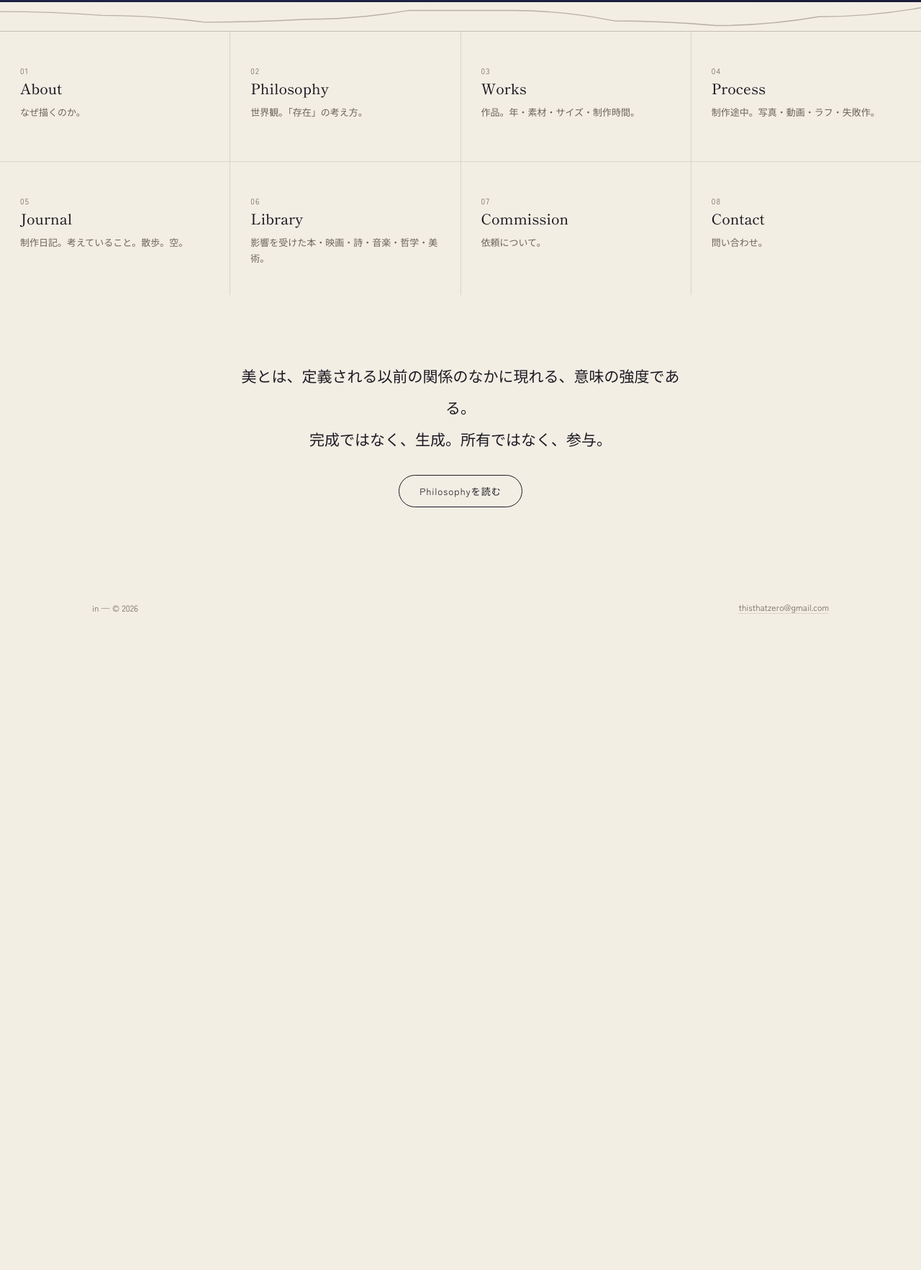
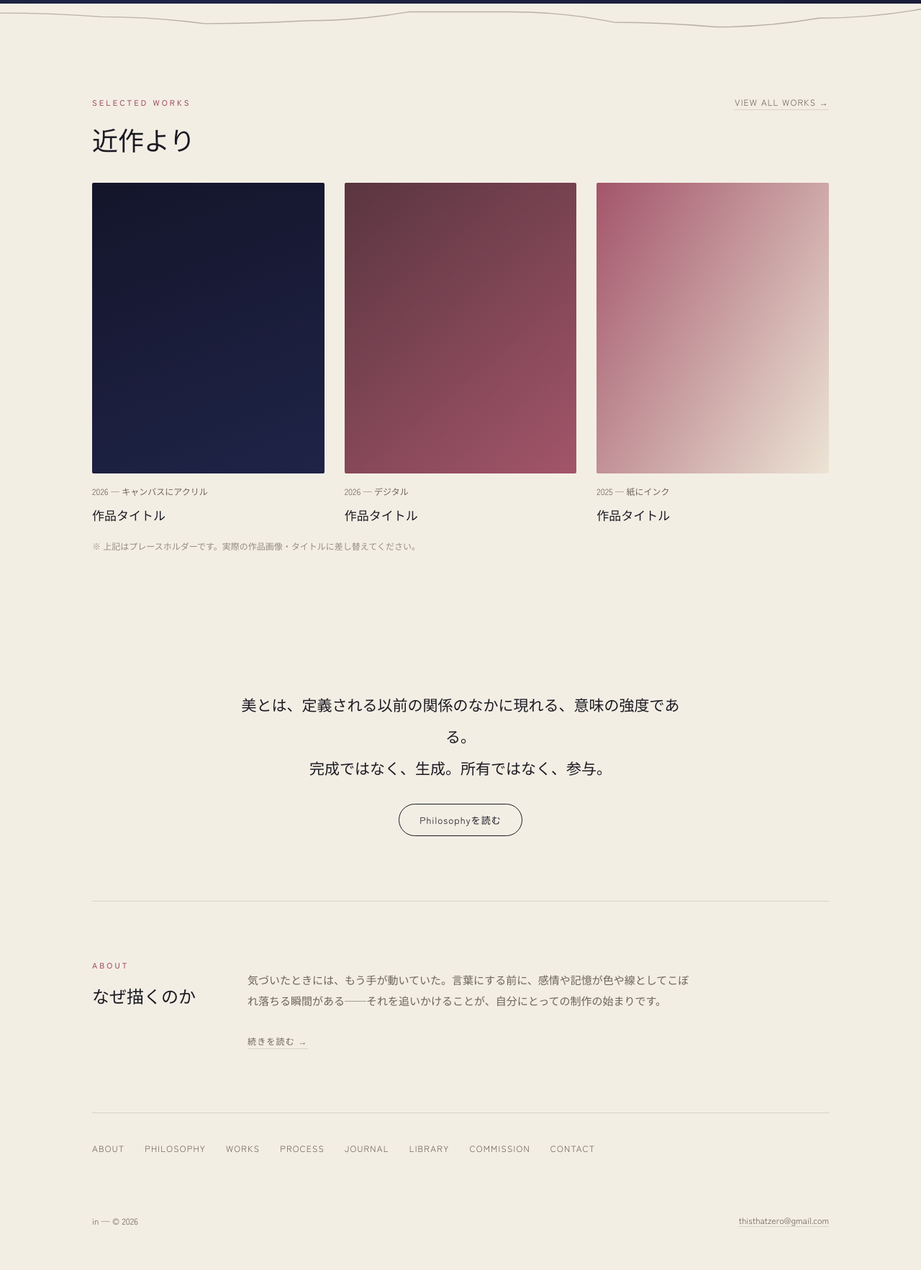
Before and after one commit to inner511/in-studio-lp, a plain HTML site: page index.html in a window 1280 px wide. Shown: the part 760-2525 px from the top of the page at 72% size. Before the commit the page ends 1673 px from the top, so only its background shows below. Drawn offline with Linux system fonts and the light colour scheme; files that its build step writes are made by us from their sources; files whose address does not match are found by name.

Commit message:
Add files via upload

```diff
--- a/index.html
+++ b/index.html
@@ -20,28 +20,27 @@
   .hero .line1{ font-family:var(--serif); font-size: clamp(22px,5vw,34px); margin:0 0 8px; }
   .hero .line2{ font-size:14px; letter-spacing:.16em; color:rgba(243,244,246,.55); margin:0; }
 
-  .rooms{
-    display:grid; grid-template-columns: repeat(4,1fr); gap:1px;
-    background: var(--hairline); border-top:1px solid var(--hairline);
-  }
-  .room{
-    background: var(--bg); padding: 40px 28px; text-decoration:none; color:var(--ink);
-    min-height: 180px; display:flex; flex-direction:column; justify-content:space-between;
-    transition: background .3s;
-  }
-  .room:hover{ background: var(--bg-alt); }
-  .room .num{ font-size:11px; letter-spacing:.1em; color:var(--ink-soft); }
-  .room h3{ margin:0; }
-  .room p{ font-size:13px; color:var(--ink-soft); margin:8px 0 0; line-height:1.7; }
-
-  @media (max-width:900px){ .rooms{ grid-template-columns: repeat(2,1fr); } }
-  @media (max-width:520px){ .rooms{ grid-template-columns: 1fr; } }
-
   .philosophy-teaser{ text-align:center; padding: 90px 0; }
   .philosophy-teaser p{
     font-family: var(--serif); font-size: clamp(17px,2.4vw,21px); line-height:2.1;
     max-width: 640px; margin: 0 auto 28px;
   }
+
+  .section-head{ display:flex; align-items:baseline; justify-content:space-between; gap:20px; flex-wrap:wrap; margin-bottom: 36px; }
+
+  .selected-works{ display:grid; grid-template-columns: repeat(3,1fr); gap: 28px; }
+  .sw-item{ text-decoration:none; color:var(--ink); display:block; }
+  .sw-item .art{ aspect-ratio: 4/5; border-radius:2px; overflow:hidden; margin-bottom:16px; }
+  .sw-item .art > div{ width:100%; height:100%; transition: transform 1s cubic-bezier(.16,1,.3,1); }
+  .sw-item:hover .art > div{ transform: scale(1.04); }
+  .sw-item .sw-meta{ font-size:12px; color:var(--ink-soft); }
+  .sw-item h3{ font-size:17px; margin: 2px 0 4px; }
+  @media (max-width:760px){ .selected-works{ grid-template-columns: 1fr 1fr; gap:18px; } }
+  @media (max-width:520px){ .selected-works{ grid-template-columns: 1fr; } }
+
+  .about-teaser{ display:flex; gap:56px; align-items:flex-start; flex-wrap:wrap; }
+  .about-teaser .lede{ font-size:15px; }
+  @media (max-width:640px){ .about-teaser{ gap:20px; } }
 </style>
 </head>
 <body>
@@ -72,16 +71,35 @@
   <path id="t1" d="M0,20 C90,8 180,32 270,20 C360,8 450,32 540,20 C630,8 720,32 810,20 C900,8 990,32 1080,20"></path>
 </svg>
 
-<nav class="rooms" aria-label="section index">
-  <a class="room" href="about.html"><div><span class="num">01</span><h3>About</h3><p>なぜ描くのか。</p></div></a>
-  <a class="room" href="philosophy.html"><div><span class="num">02</span><h3>Philosophy</h3><p>世界観。「存在」の考え方。</p></div></a>
-  <a class="room" href="works.html"><div><span class="num">03</span><h3>Works</h3><p>作品。年・素材・サイズ・制作時間。</p></div></a>
-  <a class="room" href="process.html"><div><span class="num">04</span><h3>Process</h3><p>制作途中。写真・動画・ラフ・失敗作。</p></div></a>
-  <a class="room" href="journal.html"><div><span class="num">05</span><h3>Journal</h3><p>制作日記。考えていること。散歩。空。</p></div></a>
-  <a class="room" href="library.html"><div><span class="num">06</span><h3>Library</h3><p>影響を受けた本・映画・詩・音楽・哲学・美術。</p></div></a>
-  <a class="room" href="commission.html"><div><span class="num">07</span><h3>Commission</h3><p>依頼について。</p></div></a>
-  <a class="room" href="contact.html"><div><span class="num">08</span><h3>Contact</h3><p>問い合わせ。</p></div></a>
-</nav>
+<div class="wrap">
+  <section id="selected-works">
+    <div class="section-head">
+      <div>
+        <p class="eyebrow">Selected Works</p>
+        <h2 style="margin:0;">近作より</h2>
+      </div>
+      <a class="more" href="works.html">View all works →</a>
+    </div>
+    <div class="selected-works">
+      <a class="sw-item" href="works.html">
+        <div class="art"><div style="background:linear-gradient(160deg,#14152b,#1f2447);"></div></div>
+        <p class="sw-meta">2026 — キャンバスにアクリル</p>
+        <h3>作品タイトル</h3>
+      </a>
+      <a class="sw-item" href="works.html">
+        <div class="art"><div style="background:linear-gradient(140deg,#5a3540,#a3556a);"></div></div>
+        <p class="sw-meta">2026 — デジタル</p>
+        <h3>作品タイトル</h3>
+      </a>
+      <a class="sw-item" href="works.html">
+        <div class="art"><div style="background:linear-gradient(120deg,#a3556a,#ece4d5);"></div></div>
+        <p class="sw-meta">2025 — 紙にインク</p>
+        <h3>作品タイトル</h3>
+      </a>
+    </div>
+    <p style="margin-top:18px; font-size:12px; color:var(--ink-soft); opacity:.7;">※ 上記はプレースホルダーです。実際の作品画像・タイトルに差し替えてください。</p>
+  </section>
+</div>
 
 <div class="wrap">
   <div class="philosophy-teaser">
@@ -91,6 +109,32 @@
 </div>
 
 <div class="wrap">
+  <section id="about-teaser" style="border-top:1px solid var(--hairline); padding-top:80px;">
+    <div class="about-teaser">
+      <div style="flex:0 0 160px;">
+        <p class="eyebrow">About</p>
+        <h2 style="font-size:24px;">なぜ描くのか</h2>
+      </div>
+      <div style="flex:1; min-width:260px;">
+        <p class="lede">気づいたときには、もう手が動いていた。言葉にする前に、感情や記憶が色や線としてこぼれ落ちる瞬間がある——それを追いかけることが、自分にとっての制作の始まりです。</p>
+        <a class="more" href="about.html" style="display:inline-block; margin-top:18px;">続きを読む →</a>
+      </div>
+    </div>
+  </section>
+</div>
+
+<div class="wrap">
+  <nav class="index-nav" aria-label="section index">
+    <a href="about.html">About</a>
+    <a href="philosophy.html">Philosophy</a>
+    <a href="works.html">Works</a>
+    <a href="process.html">Process</a>
+    <a href="journal.html">Journal</a>
+    <a href="library.html">Library</a>
+    <a href="commission.html">Commission</a>
+    <a href="contact.html">Contact</a>
+  </nav>
+
   <footer class="site-footer">
     <span>in — © <span class="year"></span></span>
     <a href="mailto:thisthatzero@gmail.com">thisthatzero@gmail.com</a>
--- a/style.css
+++ b/style.css
@@ -47,24 +47,24 @@ h3{ font-size: 20px; }
 /* ---------- Nav ---------- */
 .site-nav{
   position: sticky; top:0; z-index: 50;
-  background: rgba(243,244,246,0.9);
+  background: rgba(243,238,228,0.88);
   backdrop-filter: blur(8px);
   border-bottom: 1px solid var(--hairline);
 }
 .site-nav .wrap{
   display:flex; align-items:center; justify-content: space-between;
-  padding: 18px 28px;
+  padding: 20px 28px;
 }
 .site-nav .logo{
-  font-family: var(--serif); font-size: 20px; text-decoration:none;
+  font-family: var(--serif); font-size: 19px; text-decoration:none; letter-spacing: .01em;
 }
 .site-nav ul{
-  list-style:none; display:flex; gap: 26px; margin:0; padding:0;
+  list-style:none; display:flex; gap: 28px; margin:0; padding:0;
   flex-wrap: wrap;
 }
 .site-nav a{
-  text-decoration:none; font-size: 13px; letter-spacing:.04em;
-  color: var(--ink-soft); padding: 4px 2px; border-bottom: 1px solid transparent;
+  text-decoration:none; font-size: 11px; letter-spacing:.12em; text-transform: uppercase;
+  color: var(--ink-soft); padding: 4px 1px; border-bottom: 1px solid transparent;
   transition: color .25s, border-color .25s;
 }
 .site-nav a:hover, .site-nav a.active{ color: var(--ink); border-color: var(--rose); }
@@ -72,7 +72,7 @@ h3{ font-size: 20px; }
 
 @media (max-width: 760px){
   .site-nav .wrap{ flex-wrap: wrap; gap: 10px 0; }
-  .site-nav ul{ gap: 14px 20px; width:100%; padding-top: 4px; }
+  .site-nav ul{ gap: 12px 18px; width:100%; padding-top: 4px; }
 }
 
 /* ---------- Tremor divider (signature element) ---------- */
@@ -93,6 +93,33 @@ h3{ font-size: 20px; }
 .btn:hover{ background: var(--rose); border-color: var(--rose); color:#fff; }
 .btn.on-field{ border-color: rgba(243,244,246,0.4); color: var(--field-ink); }
 .btn.on-field:hover{ background: var(--rose); border-color: var(--rose); color:#fff; }
+
+.more{
+  font-size:12px; letter-spacing:.1em; text-transform:uppercase;
+  color: var(--ink-soft); text-decoration:none;
+  border-bottom:1px solid var(--hairline); padding-bottom:2px;
+  transition: color .25s, border-color .25s;
+}
+.more:hover{ color: var(--ink); border-color: var(--rose); }
+
+/* ---------- Catalogue number label ---------- */
+.cat-no{
+  font-family: var(--serif); font-size: 12px; color: var(--rose);
+  letter-spacing: .06em; display:block; margin-bottom: 6px;
+}
+
+/* ---------- Compact text index (used on home page footer nav) ---------- */
+.index-nav{
+  border-top: 1px solid var(--hairline);
+  padding: 40px 0;
+  display:flex; flex-wrap: wrap; gap: 10px 28px;
+}
+.index-nav a{
+  font-size: 12px; letter-spacing: .1em; text-transform: uppercase;
+  color: var(--ink-soft); text-decoration:none; padding-bottom: 2px;
+  border-bottom: 1px solid transparent; transition: color .25s, border-color .25s;
+}
+.index-nav a:hover{ color: var(--ink); border-color: var(--rose); }
 
 /* ---------- Footer ---------- */
 footer.site-footer{
```
Also changed, not shown: about.html (+6 -5 lines), works.html (+7 -1 lines).
